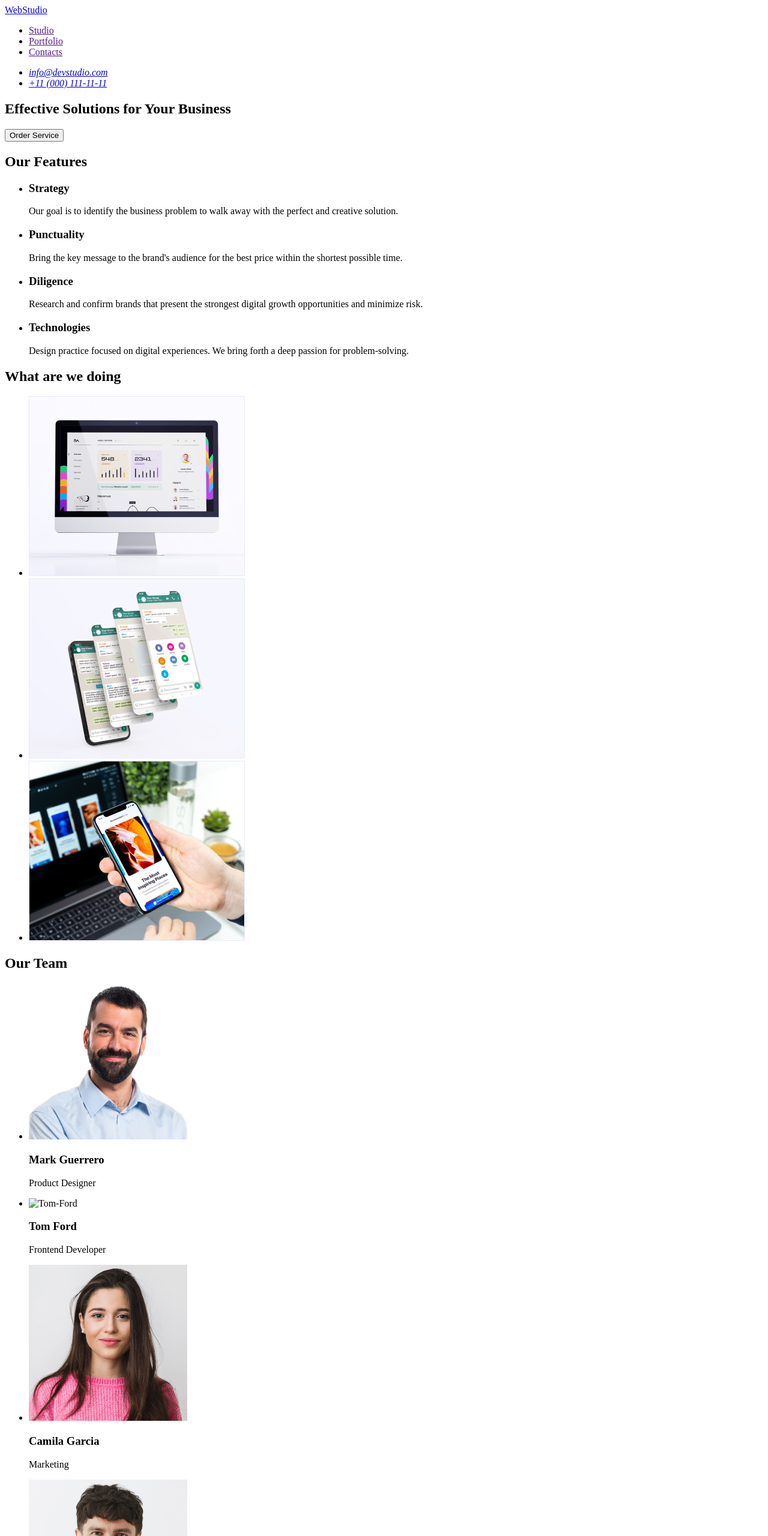
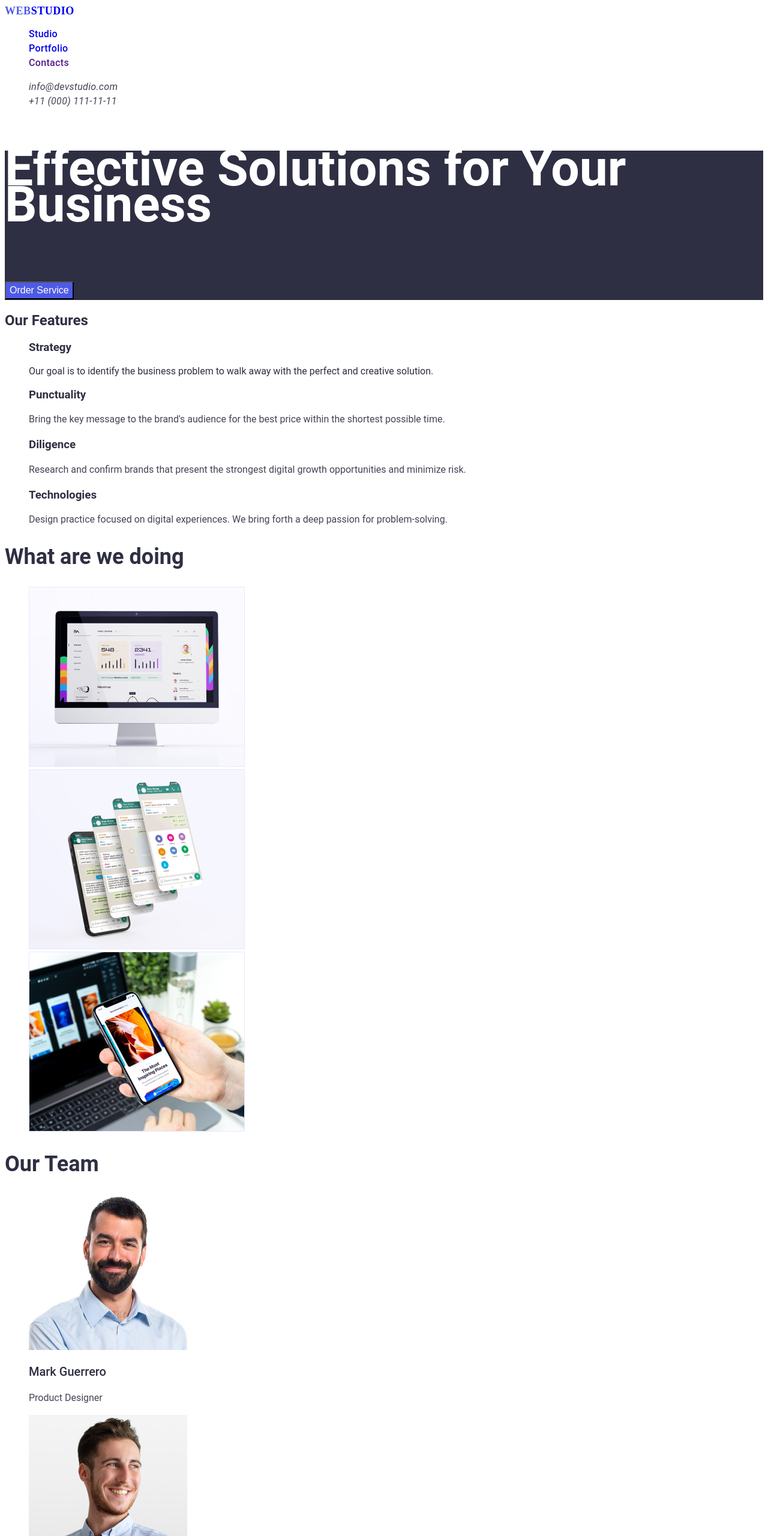
Before and after one commit to MarySovhyria/goit-markup-hw-02, a plain HTML site: page index.html in a window 1280 px wide. Shown: the top 2560 px of the page at 60% size. Drawn offline with Linux system fonts and the light colour scheme.

Commit message:
Add files via upload

```diff
--- a/index.html
+++ b/index.html
@@ -5,63 +5,64 @@
     <meta http-equiv="X-UA-Compatible" content="IE=edge" />
     <meta name="viewport" content="width=device-width, initial-scale=1.0" />
     <title>Document</title>
+    <link rel="stylesheet" href="./styles.css">
   </head>
   <body>
     <!-- header-section -->
-    <header>
+    <header class="head">
       <nav>
-        <a href="./index.html">WebStudio</a>
-        <ul>
-          <li><a href="">Studio</a></li>
-          <li><a href="">Portfolio</a></li>
-          <li><a href="">Contacts</a></li>
+        <a href="./index.html" class="link"><span class="web-logo">Web</span><span class="studio-logo">Studio</span></a>
+        <ul class="links">
+          <li><a href="./index.html" class="link1">Studio</a></li>
+          <li><a href="./portfolio.html" class="link2">Portfolio</a></li>
+          <li><a href=""  class="link3">Contacts</a></li>
         </ul>
       </nav>
       <address>
-        <ul>
+        <ul class="address">
           <li>
-            <a href="mailto:info@devstudio.com">info@devstudio.com</a>
+            <a href="mailto:info@devstudio.com" class="address1">info@devstudio.com</a>
           </li>
           <li>
-            <a href="tel:+110001111111">+11 (000) 111-11-11</a>
+            <a href="tel:+110001111111" class="address2">+11 (000) 111-11-11</a>
           </li>
         </ul>
       </address>
     </header>
     <main>
       <!-- hero -->
-      <section>
-        <h1>Effective Solutions for Your Business</h1>
-        <button type="button">Order Service</button>
+      <section class="hero">
+        <h1 class="hero-text">Effective Solutions for Your Business</h1>
+        <button type="button" class="button">Order Service</button>
       </section>
       <!-- about-section -->
       <section>
         <h2>Our Features</h2>
-        <ul>
+        <ul class="ul">
           <li>
-            <h3>Strategy</h3>
+            <h3 class="features-title">Strategy</h3>
             <p>
               Our goal is to identify the business problem to walk away with the
               perfect and creative solution.
             </p>
           </li>
           <li>
-            <h3>Punctuality</h3>
-            <p>
+            <h3 class="features-title">Punctuality</h3>
+            <p class="features">
               Bring the key message to the brand's audience for the best price
               within the shortest possible time.
             </p>
           </li>
           <li>
-            <h3>Diligence</h3>
-            <p>
+            <h3 class="features-title">Diligence</h3>
+            <p class="features">
               Research and confirm brands that present the strongest digital
               growth opportunities and minimize risk.
             </p>
           </li>
           <li>
-            <h3>Technologies</h3>
-            <p>
+            <h3 class="features-title">Technologies</h3>
+            <p class="features">
               Design practice focused on digital experiences. We bring forth a
               deep passion for problem-solving.
             </p>
@@ -70,8 +71,8 @@
       </section>
       <!-- portfolio -->
       <section>
-        <h2 id="C2">What are we doing</h2>
-        <ul>
+        <h2 class="section-title">What are we doing</h2>
+        <ul class="ul">
           <li>
             <img
               src="./images/image1.jpg"
@@ -98,10 +99,10 @@
           </li>
         </ul>
       </section>
-      <!-- tem-section -->
+      <!-- team-section -->
       <section>
-        <h2>Our Team</h2>
-        <ul>
+        <h2 class="section-title">Our Team</h2>
+        <ul class="ul">
           <li>
             <img
               src="./images/imgmark.jpg"
@@ -109,18 +110,18 @@
               width="264"
               height="260"
             />
-            <h3>Mark Guerrero</h3>
-            <p>Product Designer</p>
+            <h3 class="description">Mark Guerrero</h3>
+            <p class="profession">Product Designer</p>
           </li>
           <li>
             <img
-              src="./images/imgtom.jpg"
+              src="./images/imgtom .jpg"
               alt="Tom-Ford"
               width="264"
               height="260"
             />
-            <h3>Tom Ford</h3>
-            <p>Frontend Developer</p>
+            <h3 class="description">Tom Ford</h3>
+            <p class="profession">Frontend Developer</p>
           </li>
           <li>
             <img
@@ -129,8 +130,8 @@
               width="264"
               height="260"
             />
-            <h3>Camila Garcia</h3>
-            <p>Marketing</p>
+            <h3 class="description">Camila Garcia</h3>
+            <p class="profession">Marketing</p>
           </li>
           <li>
             <img
@@ -139,16 +140,15 @@
               width="264"
               height="260"
             />
-            <h3>Daniel Wilson</h3>
-            <p>UI Designer</p>
+            <h3 class="description">Daniel Wilson</h3>
+            <p class="profession">UI Designer</p>
           </li>
         </ul>
       </section>
     </main>
-    <!-- footer -->
-    <footer>
-        <a href="./index.html">WebStudio</a>
-        <p>
+    <footer class="foot">
+      <a href="./index.html" class="link"><span class="web-logo">Web</span><span class="studio-logo-footer">Studio</span></a>
+        <p class="footer-paragraph">
           Increase the flow of customers and sales for your business with digital
           marketing & growth solutions.
         </p>
--- /dev/null
+++ b/styles.css
@@ -0,0 +1,151 @@
+body {
+    font-family: 'Roboto';
+    color: #2E2F42;
+}
+.head {
+
+    background-color: #FFFFFF;
+}
+.foot {
+
+    background: #2E2F42;
+}
+.link {
+    text-decoration: none;
+}
+.web-logo {
+    font-family: 'Raleway';
+    font-weight: 800;
+    font-size: 18px;
+    line-height: 21px;
+    letter-spacing: 0.03em;
+    text-transform: uppercase;
+    color: #4D5AE5;
+    text-decoration: none;
+}
+.studio-logo {
+    font-family: 'Raleway';
+    font-weight: 800;
+    font-size: 18px;
+    line-height: 21px;
+    letter-spacing: 0.03em;
+    text-transform: uppercase;
+    text-decoration: none;
+}
+.links {
+
+    font-weight: 500;
+    font-size: 16px;
+    line-height: 24px;
+    letter-spacing: 0.02em;
+    list-style-type: none;
+    color: #2E2F42;
+}
+.links :active {
+    color:#4D5AE5;
+}
+.link1 {
+    text-decoration: none;
+}
+.link2 {
+    text-decoration: none;
+}
+.link3 {
+    text-decoration: none;
+}
+.address {
+font-size: 16px;
+line-height: 24px;
+letter-spacing: 0.02em;
+list-style-type: none;
+}
+.address :active {
+    color: #404BBF;
+}
+.address1 {
+    text-decoration: none;
+    color: #434455;
+}
+.address2 {
+    text-decoration: none;
+    color: #434455;
+}
+.hero {
+    background: #2E2F42;
+    color:#FFFFFF;
+    font-weight: 700;
+    font-size: 56px;
+    line-height: 60px;
+}
+.button {
+    background-color:#4D5AE5;
+    color: #FFFFFF;
+    font-weight: 500;
+    font-size: 16px;
+    line-height: 24px;
+}
+.button:hover {
+    background-color: #404BBF;
+}
+.ul {
+    list-style-type: none;
+}
+.feature-title {
+    font-weight: 500;
+    font-size: 20px;
+    line-height: 24px;
+}
+.features {
+    font-size: 16px;
+    line-height: 24px;
+    color: #434455;
+}
+.section-title {
+    font-weight: 700;
+    font-size: 36px;
+    line-height: 40px;
+    }
+.description {
+    font-weight: 500;
+    font-size: 20px;
+    line-height: 24px;
+}
+.profession {
+    font-size: 16px;
+    line-height: 24px;
+    color: #434455;
+}
+.studio-logo-footer {
+    font-family: 'Raleway';
+    font-weight: 800;
+    font-size: 18px;
+    line-height: 21px;
+    letter-spacing: 0.03em;
+    text-transform: uppercase;
+    text-decoration: none;
+    color: #F4F4FD;
+}
+.footer-paragraph {
+    font-size: 16px;
+    line-height: 24px;
+    color: #F4F4FD;
+}
+.button-portfolio {
+    background-color: #F4F4FD;
+    color: #4D5AE5;
+    cursor: pointer;
+}
+.button-portfolio:hover {
+    background-color: #404BBF;
+    color: #FFFFFF;
+}
+.pic {
+    font-weight: 500;
+    font-size: 20px;
+    line-height: 24px;
+}
+.small {
+    font-size: 16px;
+    line-height: 24px;
+    color: #434455;
+}
```
Also changed, not shown: portfolio.html (added, +82 -0 lines), images/imgportflio5.jpg (added), images/imgportfolio1.jpg (added), images/imgportfolio2.jpg (added), images/imgportfolio3.jpg (added), images/imgportfolio4.jpg (added), images/imgportfolio6.jpg (added), images/imgportfolio7.jpg (added), images/imgportfolio8.jpg (added), images/imgportfolio9.jpg (added), images/imgtom .jpg (added).
